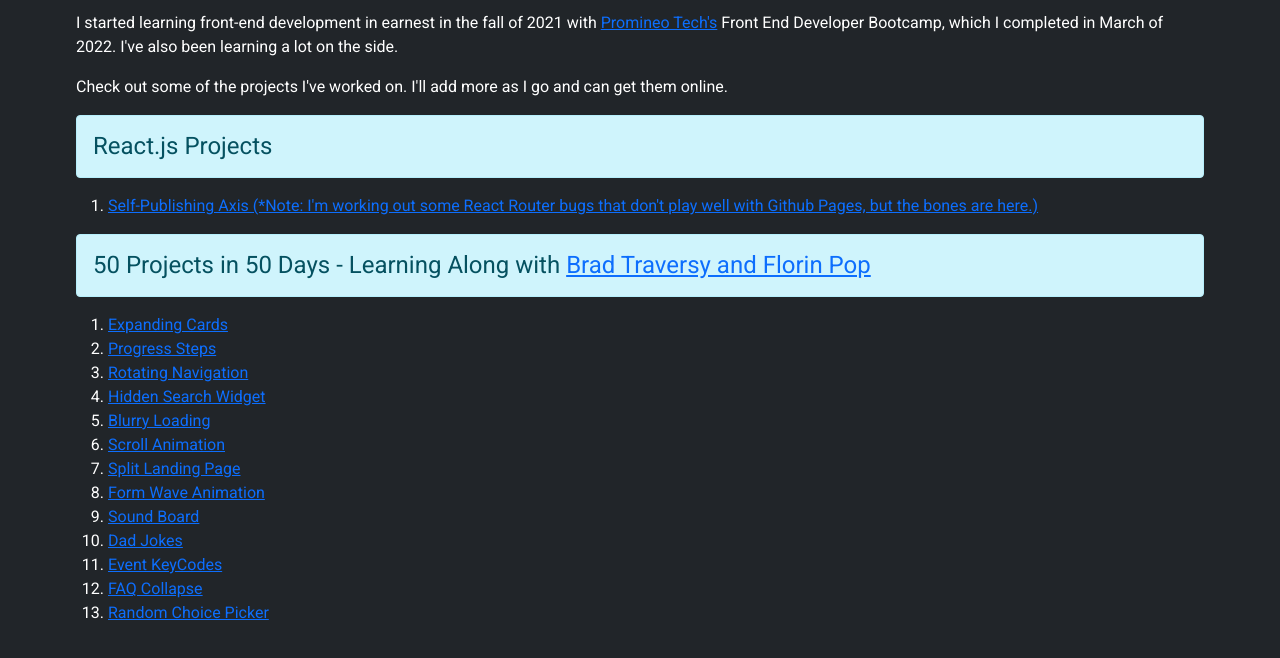
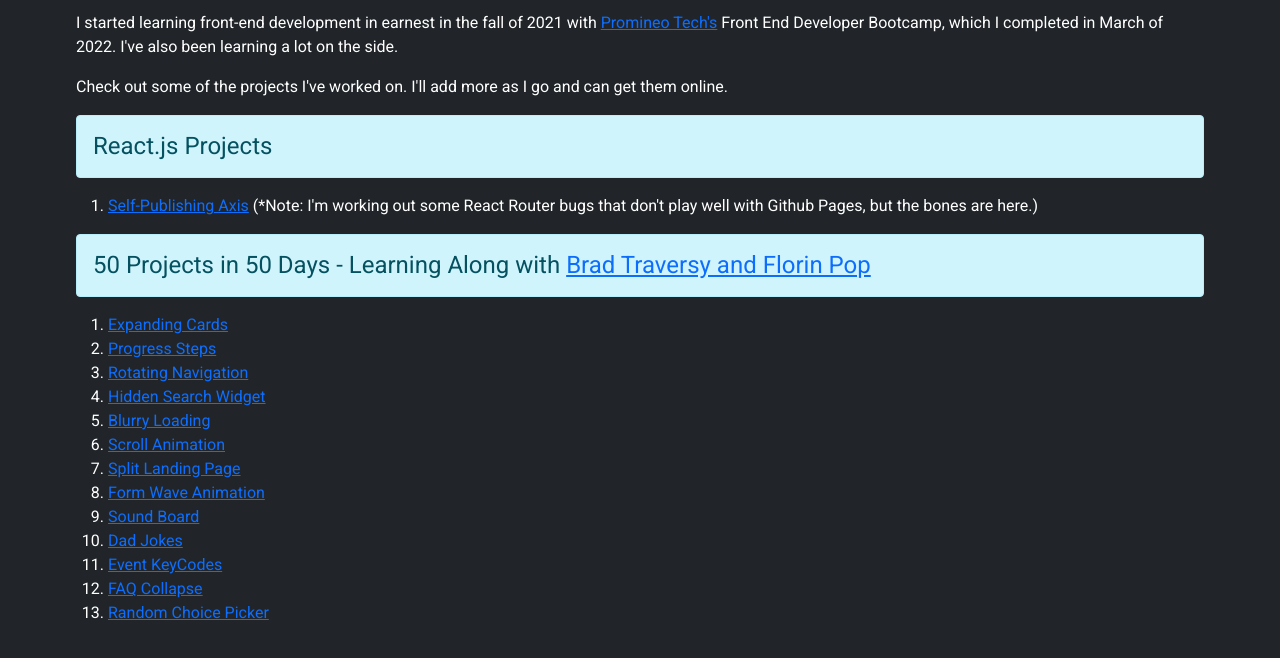
Before and after one commit to XanderWitch/XanderWitch.github.io, a website: page index.html in a window 1280 px wide. Shown: the part 246-904 px from the top of the page. Drawn offline with nearby package versions, Linux system fonts and the light colour scheme.

Commit message:
fixed link error

```diff
--- a/index.html
+++ b/index.html
@@ -59,10 +59,11 @@
 						href="https://xanderwitch.github.io/self-pub-axis/"
 						target="_blank"
 						rel="noopener noreferrer"
-						>Self-Publishing Axis (*Note: I'm working out some
-						React Router bugs that don't play well with Github
-						Pages, but the bones are here.)</a
+						>Self-Publishing Axis</a
 					>
+					(*Note: I'm working out some React Router bugs that
+					don't play well with Github Pages, but the bones are
+					here.)
 				</li>
 			</ol>
 
```
